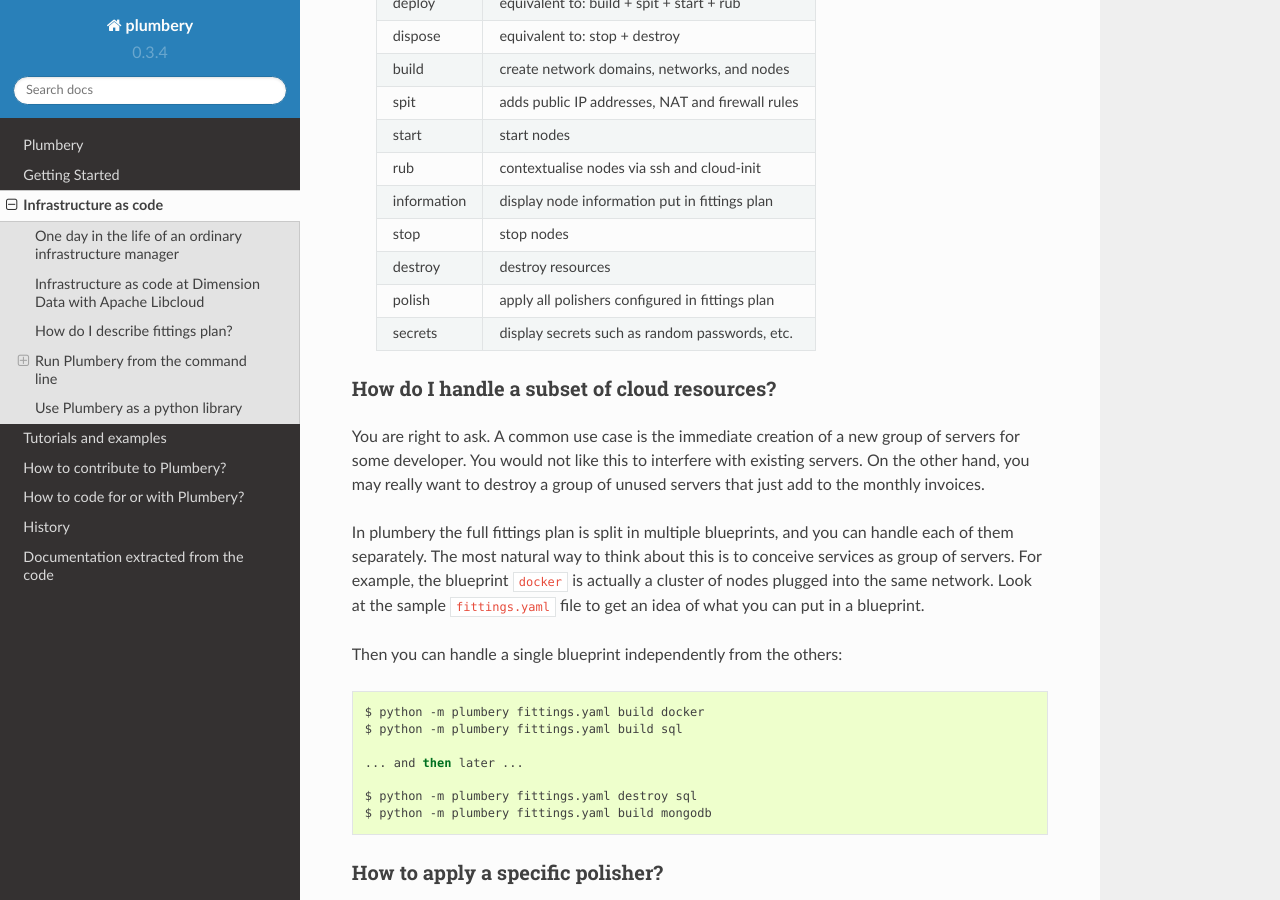
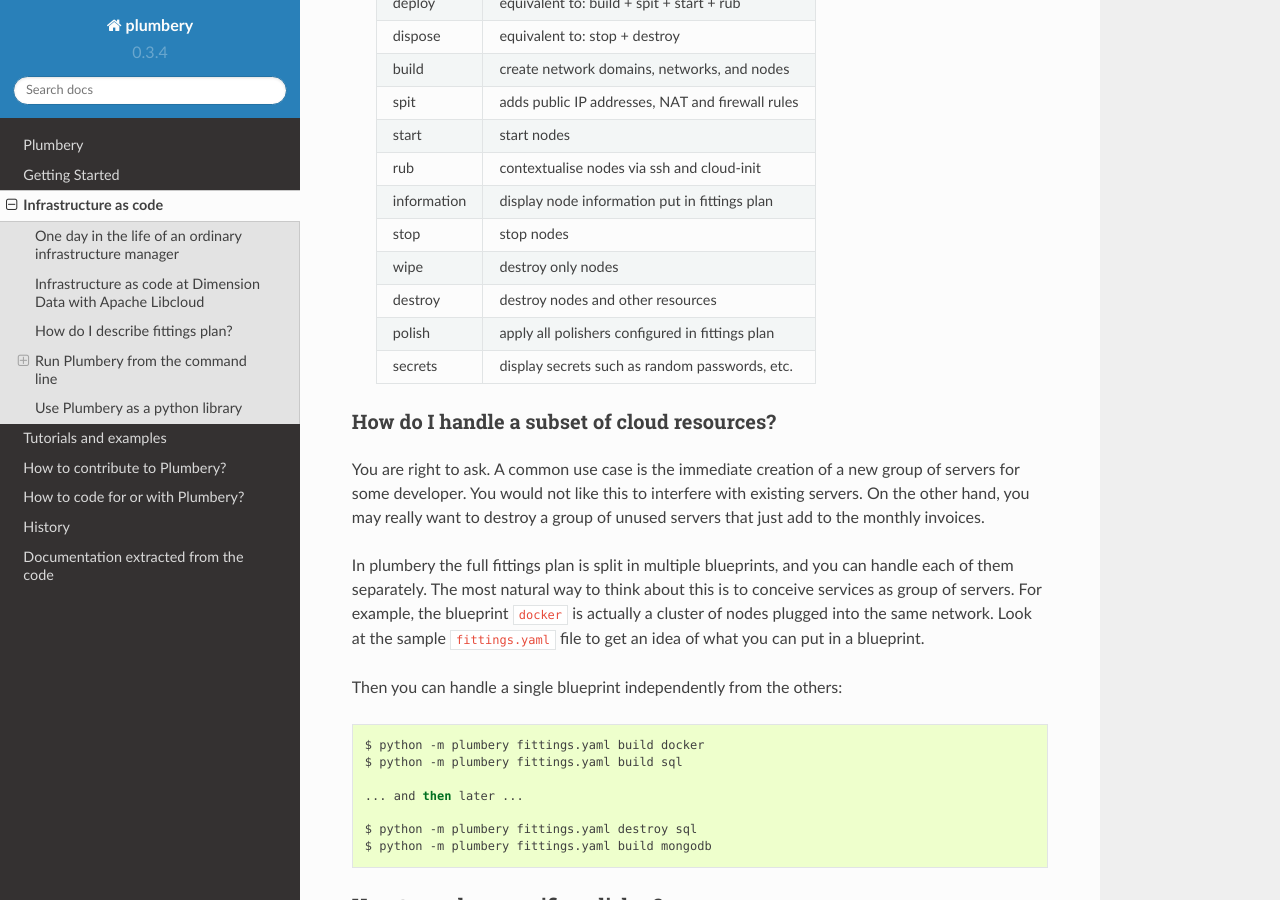
Before and after one commit to NTTLimitedRD/plumbery, a Sphinx documentation site: the page built from docs/usage.rst, in a window 1280 px wide and 900 px high, scrolled down 3016 px. Built offline with Sphinx 7.4.7 and the Read the Docs theme 2.0.0, drawn with Linux system fonts in a browser that asks for light colours.

Commit message:
add command 'wipe' to usage page

```diff
--- a/docs/usage.rst
+++ b/docs/usage.rst
@@ -155,7 +155,8 @@
   rub           contextualise nodes via ssh and cloud-init
   information   display node information put in fittings plan
   stop          stop nodes
-  destroy       destroy resources
+  wipe          destroy only nodes
+  destroy       destroy nodes and other resources
   polish        apply all polishers configured in fittings plan
   secrets       display secrets such as random passwords, etc.
   ============  =============================================================
```
